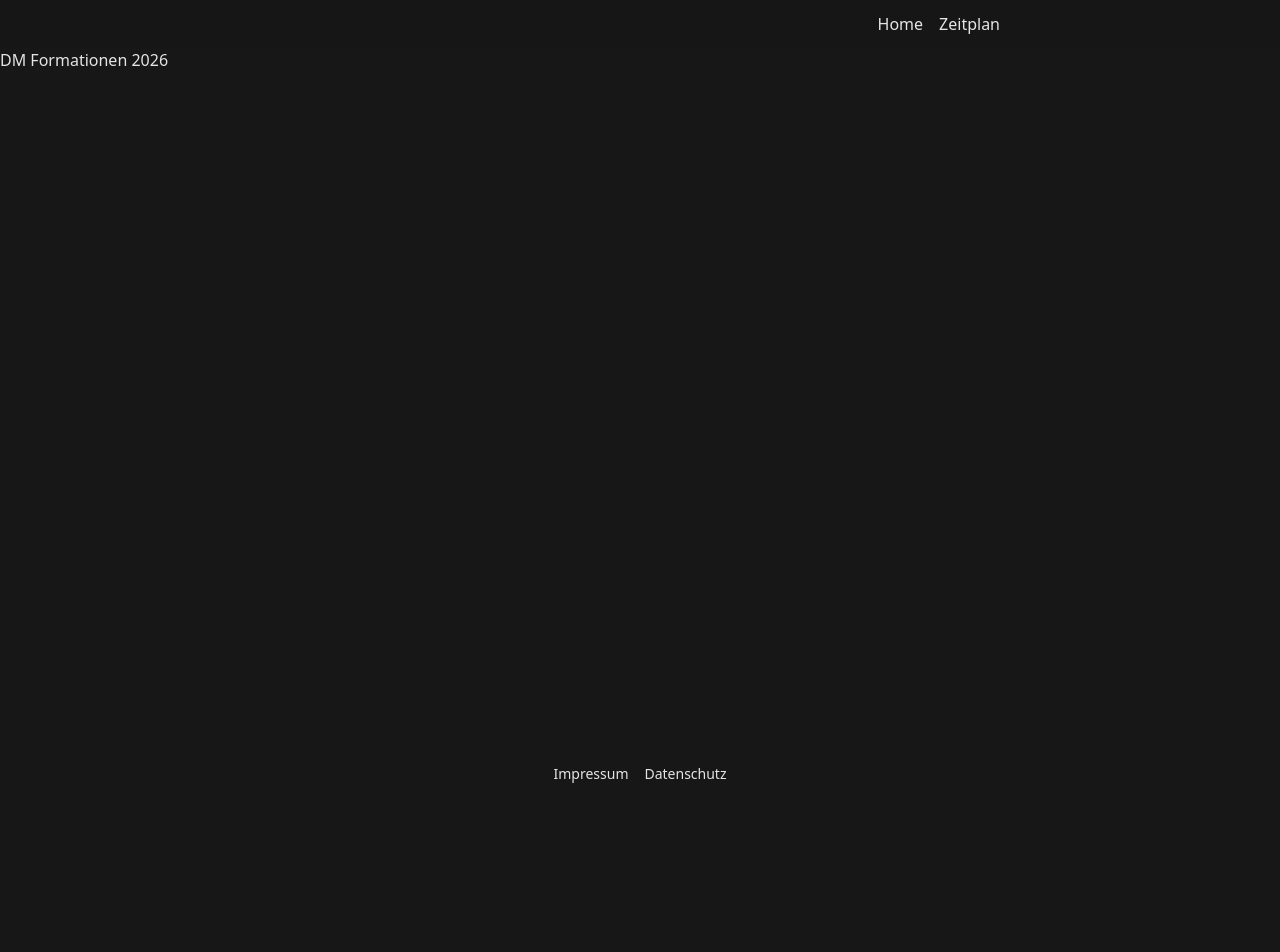
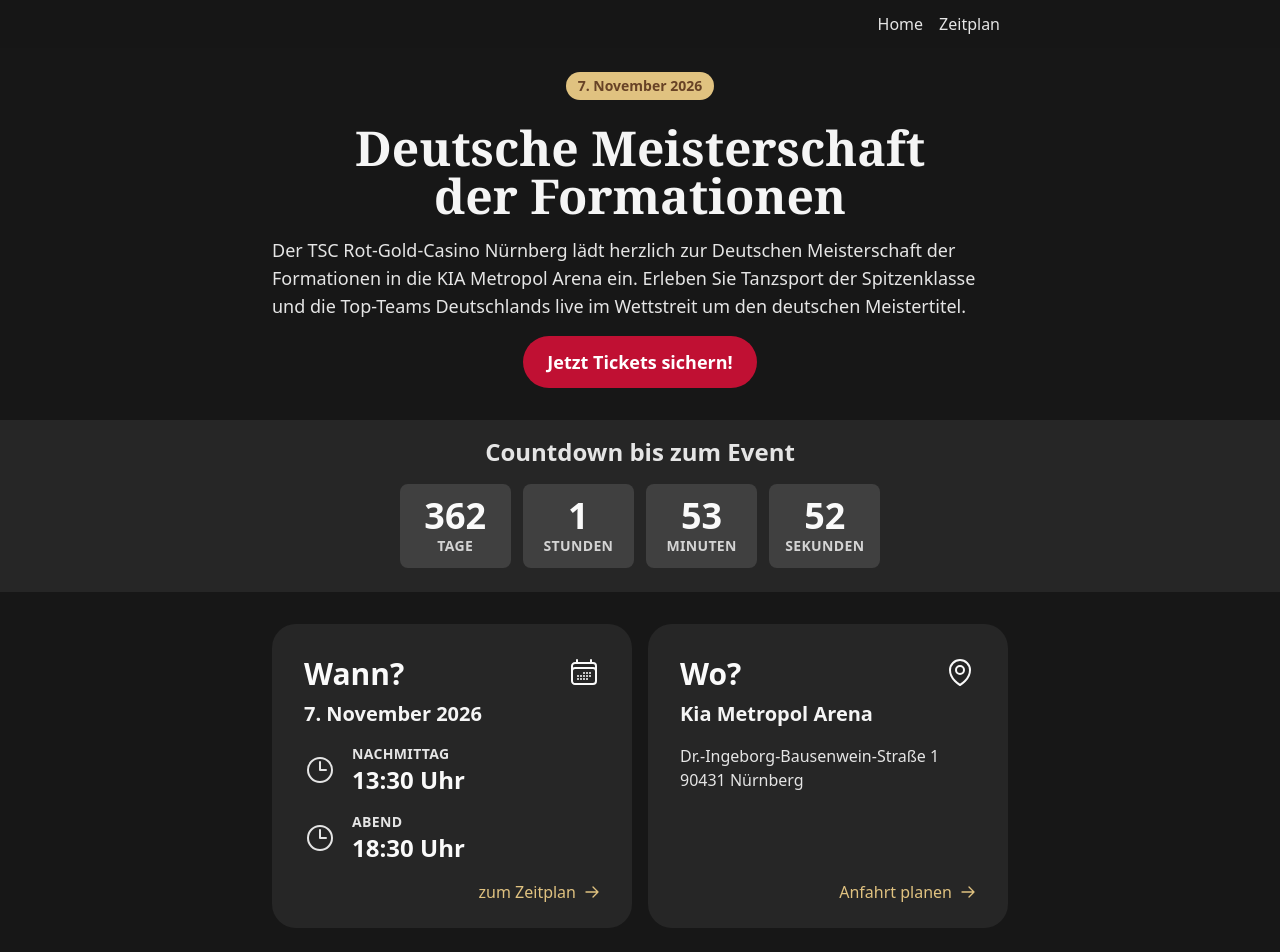
Before and after one commit to TSC-Rot-Gold-Casino-Nurnberg-e-V/dm-formationen, a Next.js app: page / in a window 1280 px wide. Shown: the top 952 px of the page. Before the commit the page ends 800 px from the top, so only its background shows below. Built offline with nearby package versions, Linux system fonts and the light colour scheme.

Commit message:
feat: update Home page with event details, schedule, and location sections

```diff
--- a/app/page.tsx
+++ b/app/page.tsx
@@ -1,7 +1,130 @@
+import Link from "next/link";
+import {
+  ArrowRightIcon,
+  CalendarDaysIcon,
+  MapPinIcon,
+  ClockIcon,
+} from "@heroicons/react/24/outline";
+import { Countdown } from "@/components/Countdown";
+
 export default function Home() {
   return (
-    <main>
-      <h1>DM Formationen 2026</h1>
+    <main className="mb-8">
+      <div className="container bg-primary-300 my-6 rounded-full text-sm text-primary-900 font-semibold px-3 py-1 w-fit mx-auto">
+        7. November 2026
+      </div>
+      <h1 className="container text-4xl mb-4 sm:text-5xl font-serif text-base-100 font-bold text-center">
+        Deutsche Meisterschaft <br /> der Formationen
+      </h1>
+      <p className="mb-4 sm:text-lg container text-base-200">
+        Der TSC Rot-Gold-Casino Nürnberg lädt herzlich zur Deutschen
+        Meisterschaft der Formationen in die KIA Metropol Arena ein. Erleben Sie
+        Tanzsport der Spitzenklasse und die Top-Teams Deutschlands live im
+        Wettstreit um den deutschen Meistertitel.
+      </p>
+      <Link
+        href="/"
+        className="container mb-8 block w-fit not-prose bg-secondary-700 text-lg hover:bg-secondary-600 px-6 py-3 rounded-full transition-colors font-bold cursor-pointer !text-white"
+      >
+        Jetzt Tickets sichern!
+      </Link>
+      <Countdown />
+      <div className="container grid mt-8 gap-4 not-prose sm:grid-cols-2">
+        <section className="bg-base-800 flex flex-col justify-between rounded-3xl p-8 pb-6">
+          <div>
+            <div className="flex justify-between gap-2 mb-2 text-base-50">
+              <h2 className="text-3xl font-bold">Wann?</h2>
+              <CalendarDaysIcon className="size-8 shrink-0" />
+            </div>
+            <div className="text-base-100 text-xl font-semibold mb-4">
+              7. November 2026
+            </div>
+            <div className="flex items-center gap-4 mb-4">
+              <ClockIcon className="size-8 shrink-0" />
+              <div>
+                <div className="text-sm tracking-wide font-semibold">
+                  NACHMITTAG
+                </div>
+                <div className="text-2xl font-bold text-base-50">13:30 Uhr</div>
+              </div>
+            </div>
+            <div className="flex items-center gap-4 mb-4">
+              <ClockIcon className="size-8 shrink-0" />
+              <div>
+                <div className="text-sm tracking-wide font-semibold">ABEND</div>
+                <div className="text-2xl font-bold text-base-50">18:30 Uhr</div>
+              </div>
+            </div>
+          </div>
+          <Link
+            href="/zeitplan"
+            className="flex self-end p-2 -m-2 ml-auto w-fit items-center hover:text-primary-200 transition-colors text-primary-300 gap-2"
+          >
+            <div>zum Zeitplan</div>
+            <ArrowRightIcon className="size-4 stroke-2" />
+          </Link>
+        </section>
+        <section className="bg-base-800 flex flex-col justify-between rounded-3xl p-8 pb-6">
+          <div>
+            <div className="flex justify-between gap-2 mb-2 text-base-50">
+              <h2 className="text-3xl font-bold">Wo?</h2>
+              <MapPinIcon className="size-8 shrink-0" />
+            </div>
+            <div className="text-base-100 text-xl font-semibold mb-4">
+              Kia Metropol Arena
+            </div>
+            <div className="text-base">Dr.-Ingeborg-Bausenwein-Straße 1</div>
+            <div className="text-base">90431 Nürnberg</div>
+          </div>
+          <Link
+            // href="/anfahrt"
+            href="https://maps.app.goo.gl/CCD4LEHkXWQBdnfdA"
+            target="_blank"
+            className="flex p-2 -m-2 ml-auto w-fit items-center hover:text-primary-200 transition-colors text-primary-300 gap-2"
+          >
+            <div>Anfahrt planen</div>
+            <ArrowRightIcon className="size-4 stroke-2" />
+          </Link>
+        </section>
+        {/*<section className="bg-base-800 flex flex-col justify-between rounded-3xl p-8 pb-6">*/}
+        {/*  <div>*/}
+        {/*    <div className="flex justify-between gap-2 mb-2 text-base-50">*/}
+        {/*      <h2 className="text-3xl font-bold">Teams</h2>*/}
+        {/*      <UserGroupIcon className="size-8 shrink-0" />*/}
+        {/*    </div>*/}
+        {/*    <p>*/}
+        {/*      Die jeweils 8 besten Mannschaften Deutschlands aus der Standard-*/}
+        {/*      und Lateinsektion*/}
+        {/*    </p>*/}
+        {/*  </div>*/}
+        {/*  <Link*/}
+        {/*    href="/teams"*/}
+        {/*    className="flex self-end p-2 -m-2 ml-auto w-fit items-center hover:text-primary-200 transition-colors text-primary-300 gap-2"*/}
+        {/*  >*/}
+        {/*    <div>zu den Teams</div>*/}
+        {/*    <ArrowRightIcon className="size-4 stroke-2" />*/}
+        {/*  </Link>*/}
+        {/*</section>*/}
+        {/*<section className="bg-base-800 flex flex-col justify-between rounded-3xl p-8 pb-6">*/}
+        {/*  <div>*/}
+        {/*    <div className="flex justify-between gap-2 mb-2 text-base-50">*/}
+        {/*      <h2 className="text-3xl font-bold">Hotels</h2>*/}
+        {/*      <HomeIcon className="size-8 shrink-0" />*/}
+        {/*    </div>*/}
+        {/*    <p>*/}
+        {/*      Wir haben für unsere Gäste eine Auswahl an Hotels in verschiedenen*/}
+        {/*      Preiskategorien zusammengestellt*/}
+        {/*    </p>*/}
+        {/*  </div>*/}
+        {/*  <Link*/}
+        {/*    href="/hotels"*/}
+        {/*    className="flex self-end p-2 -m-2 ml-auto w-fit items-center hover:text-primary-200 transition-colors text-primary-300 gap-2"*/}
+        {/*  >*/}
+        {/*    <div>zu den Hotels</div>*/}
+        {/*    <ArrowRightIcon className="size-4 stroke-2" />*/}
+        {/*  </Link>*/}
+        {/*</section>*/}
+      </div>
     </main>
   );
 }
```
